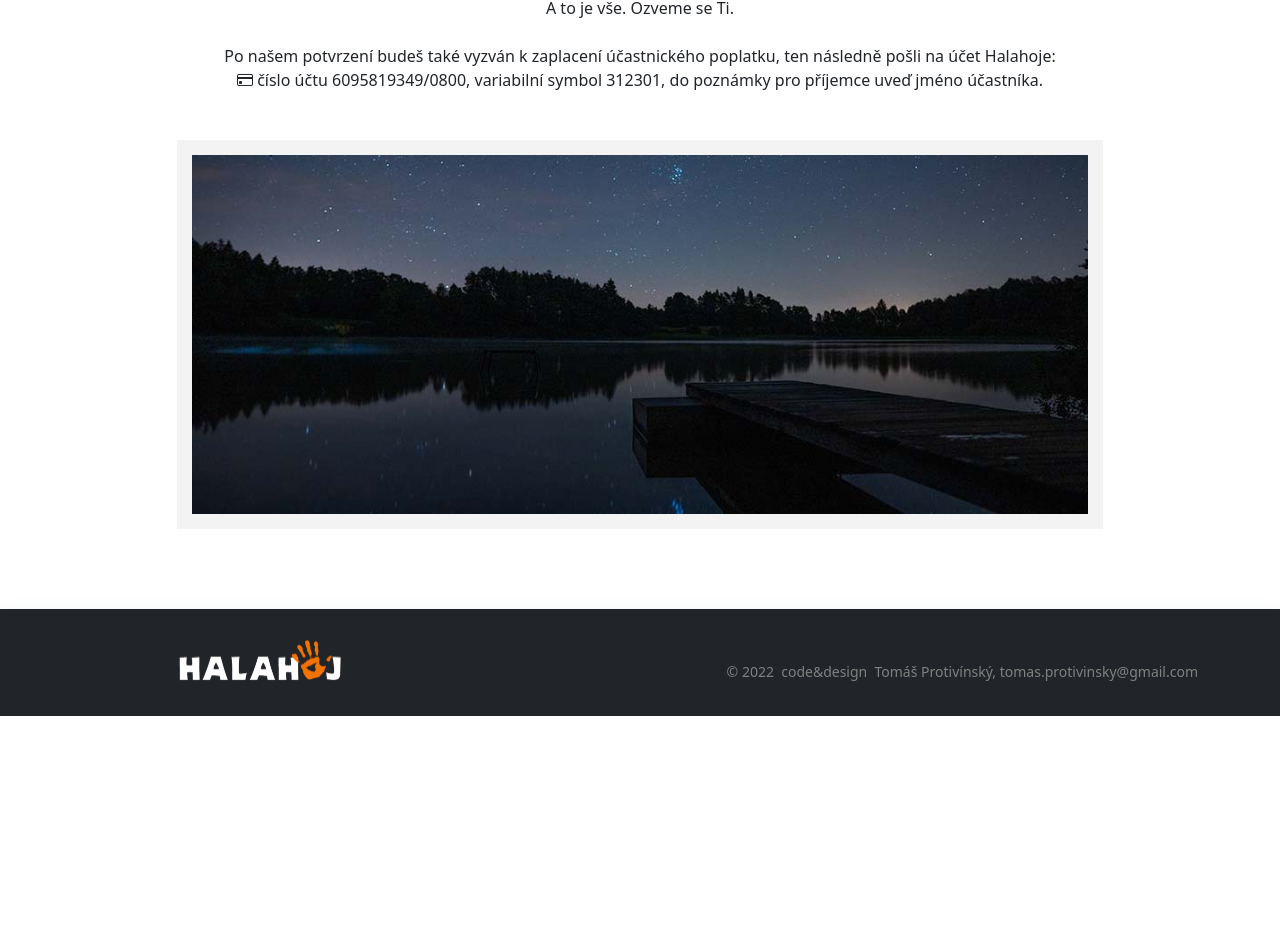
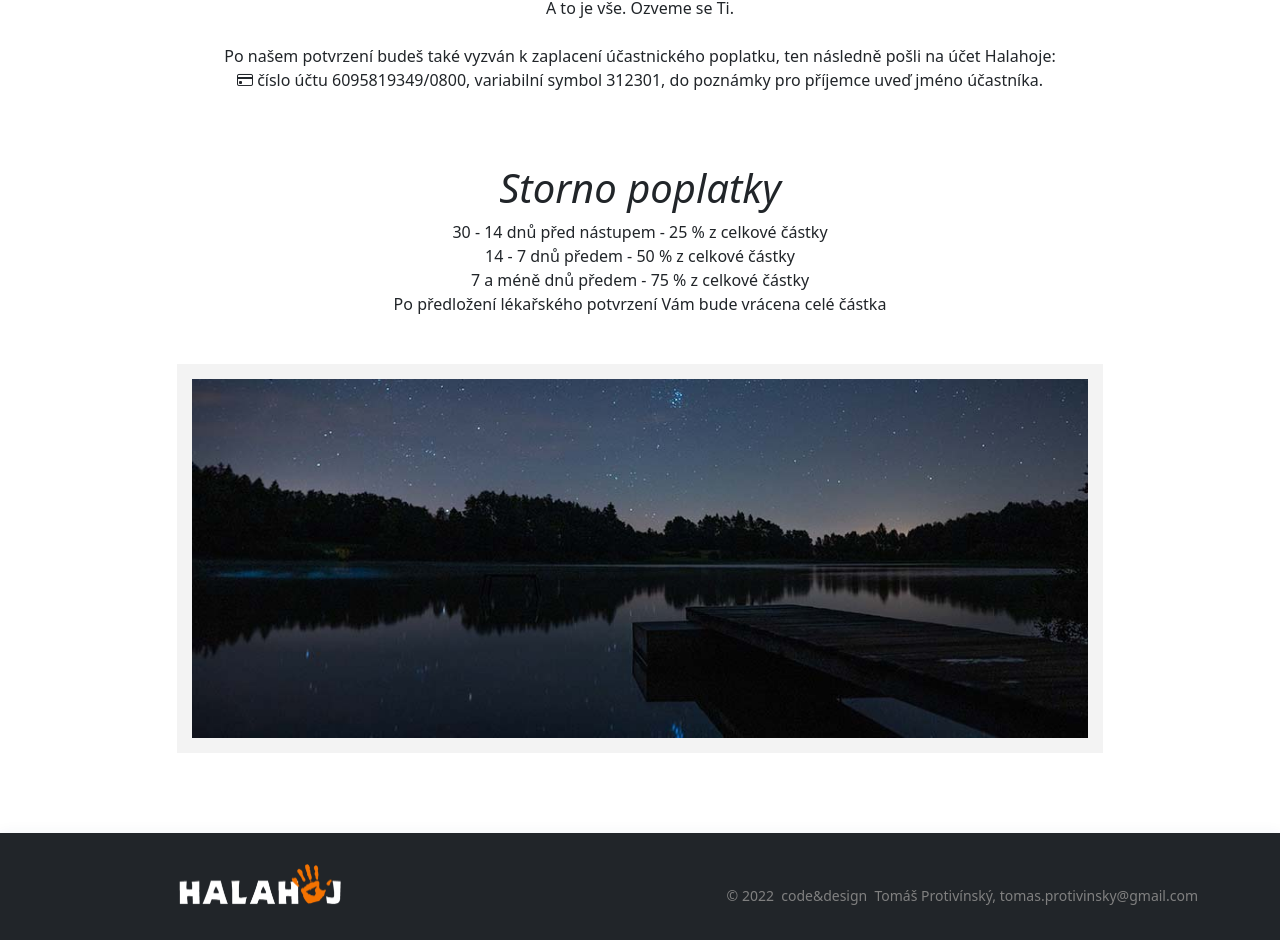
Before and after one commit to mvasicekm/mvasicem.github.io, a plain HTML site: page index.html in a window 1280 px wide. Shown: the part 4318-5258 px from the top of the page. Before the commit the page ends 5034 px from the top, so only its background shows below. Drawn offline with Linux system fonts and the light colour scheme.

Commit message:
storno poplatky

```diff
--- a/index.html
+++ b/index.html
@@ -1,5 +1,5 @@
 <!doctype html>
-<html lang="cs">
+<html lang="cs" xmlns="http://www.w3.org/1999/html">
     <head>
         <meta charset="utf-8">
         <meta name="viewport" content="width=device-width, initial-scale=1">
@@ -519,6 +519,19 @@
                 </div>
 
                 <div class="row mt-4">
+                    <div class="col-12 text-center mb-4">
+                        <br>
+                        <h2 class="text-center display-6"><i>Storno poplatky</i></h2>
+                        <div>
+                            30 - 14 dnů před nástupem - 25 % z celkové částky</br>
+                            14 - 7 dnů předem - 50 % z celkové částky</br>
+                            7 a méně dnů předem - 75 % z celkové částky</br>
+                            Po předložení lékařského potvrzení Vám bude vrácena celé částka</br>
+                        </div>
+                    </div>
+                </div>
+
+                <div class="row mt-4">
                     <div class="col-lg-1"></div>
                     <div class="col-lg-10 col-md-12"><img src="img/noc.jpg" alt="" class="img-fluid photo"></div>
                     <div class="col-lg-1"></div>
```
